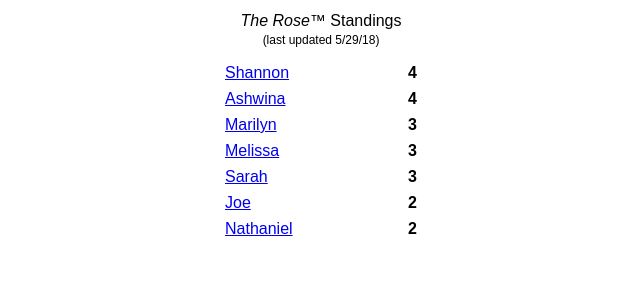
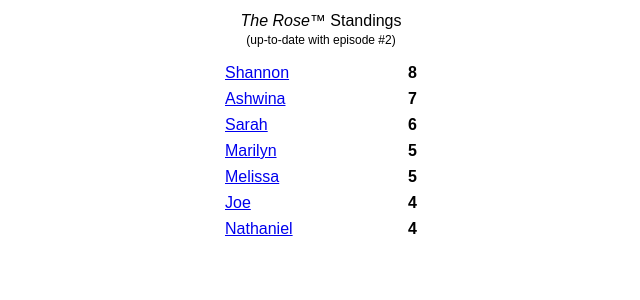
Before and after one commit to martellaj/squad-bachelor-league, a React (Create React App) app: page / in a window 1280 px wide. Shown: the top 300 px of the page, without its empty margins (319-959 px from the left). Built offline with nearby package versions, Linux system fonts and the light colour scheme; the HTML template or start-up script is replaced by a standard one.

Commit message:
Updated for episode #2

```diff
--- a/src/TheRose.js
+++ b/src/TheRose.js
@@ -1,5 +1,5 @@
-import './TheRose.css';
-import React, { Component } from 'react';
+import "./TheRose.css";
+import React, { Component } from "react";
 
 export default class TheRose extends Component {
   constructor() {
@@ -22,7 +22,7 @@ export default class TheRose extends Component {
             <span className="rose-title">The Rose™</span> Standings
           </div>
           <span className="rose-last-updated">
-                        (last updated 5/29/18)
+            (up-to-date with episode #2)
           </span>
         </div>
         {this.renderStandings(standings)}
@@ -75,10 +75,8 @@ export default class TheRose extends Component {
             onClick={() => this.onNameClick(standing)}
           >
             {standing.name}
-                    </a>{' '}
-                    <span className="rose-standing-points">
-                        {standing.points}
-                    </span>
+          </a>{" "}
+          <span className="rose-standing-points">{standing.points}</span>
         </div>
       );
     }
@@ -87,9 +85,7 @@ export default class TheRose extends Component {
   }
 
   onNameClick(standing) {
-        if (
-            standing.name === (this.state.standing && this.state.standing.name)
-        ) {
+    if (standing.name === (this.state.standing && this.state.standing.name)) {
       this.setState({
         standing: null
       });
@@ -122,21 +118,15 @@ export default class TheRose extends Component {
       playerElements.push(
         <div
           className="player-container"
-                    onClick={() => window.open(player.bio, '_blank')}
+          onClick={() => window.open(player.bio, "_blank")}
         >
-                    <span
-                        className={
-                            player.eliminated && 'player-name-eliminated'
-                        }
-                    >
+          <span className={player.eliminated && "player-name-eliminated"}>
             {player.name} (pick #{player.pick})
           </span>
-                    {player.note && (
-                        <div className="player-note">{player.note}</div>
-                    )}
+          {player.note && <div className="player-note">{player.note}</div>}
           <img
             className={`player-picture ${
-                            player.eliminated ? 'player-picture-eliminated' : ''
+              player.eliminated ? "player-picture-eliminated" : ""
             }`}
             src={player.picture}
           />
--- a/src/data.js
+++ b/src/data.js
@@ -1,232 +1,217 @@
 export default {
   teams: [
     {
-            name: 'Joe',
+      name: "Joe",
       players: [
         {
-                    name: 'David',
-                    bio:
-                        'http://abc.go.com/shows/the-bachelorette/cast/david-2018',
+          name: "David",
+          bio: "http://abc.go.com/shows/the-bachelorette/cast/david-2018",
           picture:
-                        'https://cdn1.edgedatg.com/aws/v2/abc/TheBachelorette/person/2136984/217669ff3e6866e90c1af6c4cebe3d4f/330x330-Q90_217669ff3e6866e90c1af6c4cebe3d4f.jpg',
+            "https://cdn1.edgedatg.com/aws/v2/abc/TheBachelorette/person/2136984/217669ff3e6866e90c1af6c4cebe3d4f/330x330-Q90_217669ff3e6866e90c1af6c4cebe3d4f.jpg",
           pick: 5,
-                    points: 1,
+          points: 2,
           eliminated: false
         },
         {
-                    name: 'Joe',
-                    bio:
-                        'http://abc.go.com/shows/the-bachelorette/cast/joe-2018',
+          name: "Joe",
+          bio: "http://abc.go.com/shows/the-bachelorette/cast/joe-2018",
           picture:
-                        'https://cdn1.edgedatg.com/aws/v2/abc/TheBachelorette/person/2136990/1e14c90884705537a9b056edf278aace/330x330-Q90_1e14c90884705537a9b056edf278aace.jpg',
+            "https://cdn1.edgedatg.com/aws/v2/abc/TheBachelorette/person/2136990/1e14c90884705537a9b056edf278aace/330x330-Q90_1e14c90884705537a9b056edf278aace.jpg",
           pick: 8,
           points: 0,
           eliminated: true,
           note: "His watermelons weren't good enough."
         },
         {
-                    name: 'Jake',
-                    bio:
-                        'http://abc.go.com/shows/the-bachelorette/cast/jake-2018',
+          name: "Jake",
+          bio: "http://abc.go.com/shows/the-bachelorette/cast/jake-2018",
           picture:
-                        'https://cdn1.edgedatg.com/aws/v2/abc/TheBachelorette/person/2136987/a68df3fb0e9f757d083a2e557d86b7de/330x330-Q90_a68df3fb0e9f757d083a2e557d86b7de.jpg',
+            "https://cdn1.edgedatg.com/aws/v2/abc/TheBachelorette/person/2136987/a68df3fb0e9f757d083a2e557d86b7de/330x330-Q90_a68df3fb0e9f757d083a2e557d86b7de.jpg",
           pick: 17,
           points: 0,
           eliminated: true,
-                    note: 'He had a transformative year.'
+          note: "He had a transformative year."
         },
         {
-                    name: 'Garrett',
-                    bio:
-                        'http://abc.go.com/shows/the-bachelorette/cast/garrett-2018',
+          name: "Garrett",
+          bio: "http://abc.go.com/shows/the-bachelorette/cast/garrett-2018",
           picture:
-                        'https://cdn1.edgedatg.com/aws/v2/abc/TheBachelorette/person/2136985/4b71f6d322044f21e038ddbf575d1dc1/330x330-Q90_4b71f6d322044f21e038ddbf575d1dc1.jpg',
+            "https://cdn1.edgedatg.com/aws/v2/abc/TheBachelorette/person/2136985/4b71f6d322044f21e038ddbf575d1dc1/330x330-Q90_4b71f6d322044f21e038ddbf575d1dc1.jpg",
           pick: 20,
-                    points: 1,
+          points: 2,
           eliminated: false,
           note: "He's the human embodiment of a labrador."
         }
       ]
     },
     {
-            name: 'Shannon',
+      name: "Shannon",
       players: [
         {
-                    name: 'Colton',
-                    bio:
-                        'http://abc.go.com/shows/the-bachelorette/cast/colton-2018',
+          name: "Colton",
+          bio: "http://abc.go.com/shows/the-bachelorette/cast/colton-2018",
           picture:
-                        'https://cdn1.edgedatg.com/aws/v2/abc/TheBachelorette/person/2136980/b1f6fb113d17379e7e5bcea7e5c8ac15/330x330-Q90_b1f6fb113d17379e7e5bcea7e5c8ac15.jpg',
+            "https://cdn1.edgedatg.com/aws/v2/abc/TheBachelorette/person/2136980/b1f6fb113d17379e7e5bcea7e5c8ac15/330x330-Q90_b1f6fb113d17379e7e5bcea7e5c8ac15.jpg",
           pick: 4,
-                    points: 1,
+          points: 2,
           eliminated: false,
-                    note: "He's an unemployed football player and virgin."
+          note:
+            "He's an unemployed football player and virgin and loves dating girls from this series."
         },
         {
-                    name: 'Blake',
-                    bio:
-                        'http://abc.go.com/shows/the-bachelorette/cast/blake-2018',
+          name: "Blake",
+          bio: "http://abc.go.com/shows/the-bachelorette/cast/blake-2018",
           picture:
-                        'https://cdn1.edgedatg.com/aws/v2/abc/TheBachelorette/person/2136973/56a86eee7099bd5d1d26005b64172c59/330x330-Q90_56a86eee7099bd5d1d26005b64172c59.jpg',
+            "https://cdn1.edgedatg.com/aws/v2/abc/TheBachelorette/person/2136973/56a86eee7099bd5d1d26005b64172c59/330x330-Q90_56a86eee7099bd5d1d26005b64172c59.jpg",
           pick: 9,
-                    points: 1,
+          points: 2,
           eliminated: false
         },
         {
-                    name: 'Jason',
-                    bio:
-                        'http://abc.go.com/shows/the-bachelorette/cast/jason-2018',
+          name: "Jason",
+          bio: "http://abc.go.com/shows/the-bachelorette/cast/jason-2018",
           picture:
-                        'https://cdn1.edgedatg.com/aws/v2/abc/TheBachelorette/person/2136988/312716db8f5981f24b198c3f836d369b/330x330-Q90_312716db8f5981f24b198c3f836d369b.jpg',
+            "https://cdn1.edgedatg.com/aws/v2/abc/TheBachelorette/person/2136988/312716db8f5981f24b198c3f836d369b/330x330-Q90_312716db8f5981f24b198c3f836d369b.jpg",
           pick: 16,
-                    points: 1,
+          points: 2,
           eliminated: false,
-                    note: 'Seattle? Buffalo? The town from Grease?'
+          note: "Seattle? Buffalo? The town from Grease?"
         },
         {
-                    name: 'Connor',
-                    bio:
-                        'http://abc.go.com/shows/the-bachelorette/cast/connor-2018',
+          name: "Connor",
+          bio: "http://abc.go.com/shows/the-bachelorette/cast/connor-2018",
           picture:
-                        'https://cdn1.edgedatg.com/aws/v2/abc/TheBachelorette/person/2136982/544e71f76e986c86f4a14b215b4be28b/330x330-Q90_544e71f76e986c86f4a14b215b4be28b.jpg',
+            "https://cdn1.edgedatg.com/aws/v2/abc/TheBachelorette/person/2136982/544e71f76e986c86f4a14b215b4be28b/330x330-Q90_544e71f76e986c86f4a14b215b4be28b.jpg",
           pick: 21,
+          points: 2,
+          eliminated: false,
+          note: "Prefers that you don't show him your trophies."
+        }
+      ]
+    },
+    {
+      name: "Marilyn",
+      players: [
+        {
+          name: "Alex",
+          bio: "http://abc.go.com/shows/the-bachelorette/cast/alex-2018",
+          picture:
+            "https://cdn1.edgedatg.com/aws/v2/abc/TheBachelorette/person/2136969/6a88929e7ef051b7ef8c7d9c074e9b9b/330x330-Q90_6a88929e7ef051b7ef8c7d9c074e9b9b.jpg",
+          pick: 2,
           points: 1,
+          eliminated: true
+        },
+        {
+          name: "Lincoln",
+          bio: "http://abc.go.com/shows/the-bachelorette/cast/lincoln-2018",
+          picture:
+            "https://cdn1.edgedatg.com/aws/v2/abc/TheBachelorette/person/2136998/f3f84500127769a7964e298cf31d5f48/330x330-Q90_f3f84500127769a7964e298cf31d5f48.jpg",
+          pick: 11,
+          points: 2,
+          eliminated: false,
+          note: "He has the cleanest toilet around."
+        },
+        {
+          name: "Kamil",
+          bio: "http://abc.go.com/shows/the-bachelorette/cast/kamil-2018",
+          picture:
+            "https://cdn1.edgedatg.com/aws/v2/abc/TheBachelorette/person/2136996/2a2058fa956c7a592876798df0c69964/330x330-Q90_2a2058fa956c7a592876798df0c69964.jpg",
+          pick: 14,
+          points: 0,
+          eliminated: true
+        },
+        {
+          name: "Leo",
+          bio: "http://abc.go.com/shows/the-bachelorette/cast/leo-2018",
+          picture:
+            "https://cdn1.edgedatg.com/aws/v2/abc/TheBachelorette/person/2136997/4137be811c058026122e6b9d99366592/330x330-Q90_4137be811c058026122e6b9d99366592.jpg",
+          pick: 23,
+          points: 2,
+          eliminated: false,
+          note: "HE HAS HEART!"
+        }
+      ]
+    },
+    {
+      name: "Ashwina",
+      players: [
+        {
+          name: "Trent",
+          bio: "http://abc.go.com/shows/the-bachelorette/cast/trent-2018",
+          picture:
+            "https://cdn1.edgedatg.com/aws/v2/abc/TheBachelorette/person/2137003/5a24cefbdb6ee84b0f730ffb7e43d2c3/330x330-Q90_5a24cefbdb6ee84b0f730ffb7e43d2c3.jpg",
+          pick: 6,
+          points: 1,
+          eliminated: true,
+          note: "Sorry, Fabio!"
+        },
+        {
+          name: "Jean Blanc",
+          bio: "http://abc.go.com/shows/the-bachelorette/cast/jean-blanc-2018",
+          picture:
+            "https://cdn1.edgedatg.com/aws/v2/abc/TheBachelorette/person/2136989/a9f191928dd0fe4c323949cc83906bb5/330x330-Q90_a9f191928dd0fe4c323949cc83906bb5.jpg",
+          pick: 7,
+          points: 2,
+          eliminated: false,
+          note: "He's the black Paul Rudd from Anchorman."
+        },
+        {
+          name: "Mike",
+          bio: "http://abc.go.com/shows/the-bachelorette/cast/mike-2018",
+          picture:
+            "https://cdn1.edgedatg.com/aws/v2/abc/TheBachelorette/person/2136999/01641f1b9422c7fc9391ca744e81f3da/330x330-Q90_01641f1b9422c7fc9391ca744e81f3da.jpg",
+          pick: 18,
+          points: 2,
+          eliminated: false,
+          note: "Really? This guy is still here?"
+        },
+        {
+          name: "Nick",
+          bio: "http://abc.go.com/shows/the-bachelorette/cast/nick-2018",
+          picture:
+            "https://cdn1.edgedatg.com/aws/v2/abc/TheBachelorette/person/2137000/e7f689dd037082aef0514078385aefb1/330x330-Q90_e7f689dd037082aef0514078385aefb1.jpg",
+          pick: 19,
+          points: 2,
           eliminated: false
         }
       ]
     },
     {
-            name: 'Marilyn',
+      name: "Melissa",
       players: [
         {
-                    name: 'Alex',
-                    bio:
-                        'http://abc.go.com/shows/the-bachelorette/cast/alex-2018',
+          name: "Jordan",
+          bio: "http://abc.go.com/shows/the-bachelorette/cast/jordan-2018",
           picture:
-                        'https://cdn1.edgedatg.com/aws/v2/abc/TheBachelorette/person/2136969/6a88929e7ef051b7ef8c7d9c074e9b9b/330x330-Q90_6a88929e7ef051b7ef8c7d9c074e9b9b.jpg',
-                    pick: 2,
-                    points: 1,
+            "https://cdn1.edgedatg.com/aws/v2/abc/TheBachelorette/person/2136995/26907de0d40a878212e86808dfa515a3/330x330-Q90_26907de0d40a878212e86808dfa515a3.jpg",
+          pick: 1,
+          points: 2,
+          eliminated: false,
+          note: "He's a robot who likes to get naked."
+        },
+        {
+          name: "Christon",
+          bio: "http://abc.go.com/shows/the-bachelorette/cast/christon-2018",
+          picture:
+            "https://cdn1.edgedatg.com/aws/v2/abc/TheBachelorette/person/2136978/9139f63ef6c294cabd30722f5b16b8a3/330x330-Q90_9139f63ef6c294cabd30722f5b16b8a3.jpg",
+          pick: 12,
+          points: 2,
           eliminated: false
         },
         {
-                    name: 'Lincoln',
-                    bio:
-                        'http://abc.go.com/shows/the-bachelorette/cast/lincoln-2018',
+          name: "Rickey",
+          bio: "http://abc.go.com/shows/the-bachelorette/cast/rickey-2018",
           picture:
-                        'https://cdn1.edgedatg.com/aws/v2/abc/TheBachelorette/person/2136998/f3f84500127769a7964e298cf31d5f48/330x330-Q90_f3f84500127769a7964e298cf31d5f48.jpg',
-                    pick: 11,
+            "https://cdn1.edgedatg.com/aws/v2/abc/TheBachelorette/person/2137001/d69d7759279021bb435d0d64ccb1db2a/330x330-Q90_d69d7759279021bb435d0d64ccb1db2a.jpg",
+          pick: 13,
           points: 1,
-                    eliminated: false,
-                    note: 'He has the cleanest toilet around.'
-                },
-                {
-                    name: 'Kamil',
-                    bio:
-                        'http://abc.go.com/shows/the-bachelorette/cast/kamil-2018',
-                    picture:
-                        'https://cdn1.edgedatg.com/aws/v2/abc/TheBachelorette/person/2136996/2a2058fa956c7a592876798df0c69964/330x330-Q90_2a2058fa956c7a592876798df0c69964.jpg',
-                    pick: 14,
-                    points: 0,
           eliminated: true
         },
         {
-                    name: 'Leo',
-                    bio:
-                        'http://abc.go.com/shows/the-bachelorette/cast/leo-2018',
+          name: "Grant",
+          bio: "http://abc.go.com/shows/the-bachelorette/cast/grant-2018",
           picture:
-                        'https://cdn1.edgedatg.com/aws/v2/abc/TheBachelorette/person/2136997/4137be811c058026122e6b9d99366592/330x330-Q90_4137be811c058026122e6b9d99366592.jpg',
-                    pick: 23,
-                    points: 1,
-                    eliminated: false
-                }
-            ]
-        },
-        {
-            name: 'Ashwina',
-            players: [
-                {
-                    name: 'Trent',
-                    bio:
-                        'http://abc.go.com/shows/the-bachelorette/cast/trent-2018',
-                    picture:
-                        'https://cdn1.edgedatg.com/aws/v2/abc/TheBachelorette/person/2137003/5a24cefbdb6ee84b0f730ffb7e43d2c3/330x330-Q90_5a24cefbdb6ee84b0f730ffb7e43d2c3.jpg',
-                    pick: 6,
-                    points: 1,
-                    eliminated: false
-                },
-                {
-                    name: 'Jean Blanc',
-                    bio:
-                        'http://abc.go.com/shows/the-bachelorette/cast/jean-blanc-2018',
-                    picture:
-                        'https://cdn1.edgedatg.com/aws/v2/abc/TheBachelorette/person/2136989/a9f191928dd0fe4c323949cc83906bb5/330x330-Q90_a9f191928dd0fe4c323949cc83906bb5.jpg',
-                    pick: 7,
-                    points: 1,
-                    eliminated: false,
-                    note: "He's the black Paul Rudd from Anchorman."
-                },
-                {
-                    name: 'Mike',
-                    bio:
-                        'http://abc.go.com/shows/the-bachelorette/cast/mike-2018',
-                    picture:
-                        'https://cdn1.edgedatg.com/aws/v2/abc/TheBachelorette/person/2136999/01641f1b9422c7fc9391ca744e81f3da/330x330-Q90_01641f1b9422c7fc9391ca744e81f3da.jpg',
-                    pick: 18,
-                    points: 1,
-                    eliminated: false
-                },
-                {
-                    name: 'Nick',
-                    bio:
-                        'http://abc.go.com/shows/the-bachelorette/cast/nick-2018',
-                    picture:
-                        'https://cdn1.edgedatg.com/aws/v2/abc/TheBachelorette/person/2137000/e7f689dd037082aef0514078385aefb1/330x330-Q90_e7f689dd037082aef0514078385aefb1.jpg',
-                    pick: 19,
-                    points: 1,
-                    eliminated: false
-                }
-            ]
-        },
-        {
-            name: 'Melissa',
-            players: [
-                {
-                    name: 'Jordan',
-                    bio:
-                        'http://abc.go.com/shows/the-bachelorette/cast/jordan-2018',
-                    picture:
-                        'https://cdn1.edgedatg.com/aws/v2/abc/TheBachelorette/person/2136995/26907de0d40a878212e86808dfa515a3/330x330-Q90_26907de0d40a878212e86808dfa515a3.jpg',
-                    pick: 1,
-                    points: 1,
-                    eliminated: false,
-                    note: "He's a robot."
-                },
-                {
-                    name: 'Christon',
-                    bio:
-                        'http://abc.go.com/shows/the-bachelorette/cast/christon-2018',
-                    picture:
-                        'https://cdn1.edgedatg.com/aws/v2/abc/TheBachelorette/person/2136978/9139f63ef6c294cabd30722f5b16b8a3/330x330-Q90_9139f63ef6c294cabd30722f5b16b8a3.jpg',
-                    pick: 12,
-                    points: 1,
-                    eliminated: false
-                },
-                {
-                    name: 'Rickey',
-                    bio:
-                        'http://abc.go.com/shows/the-bachelorette/cast/rickey-2018',
-                    picture:
-                        'https://cdn1.edgedatg.com/aws/v2/abc/TheBachelorette/person/2137001/d69d7759279021bb435d0d64ccb1db2a/330x330-Q90_d69d7759279021bb435d0d64ccb1db2a.jpg',
-                    pick: 13,
-                    points: 1,
-                    eliminated: false
-                },
-                {
-                    name: 'Grant',
-                    bio:
-                        'http://abc.go.com/shows/the-bachelorette/cast/grant-2018',
-                    picture:
-                        'https://cdn1.edgedatg.com/aws/v2/abc/TheBachelorette/person/2136986/08f41f09244870c4c32e5d23553ca3b5/330x330-Q90_08f41f09244870c4c32e5d23553ca3b5.jpg',
+            "https://cdn1.edgedatg.com/aws/v2/abc/TheBachelorette/person/2136986/08f41f09244870c4c32e5d23553ca3b5/330x330-Q90_08f41f09244870c4c32e5d23553ca3b5.jpg",
           pick: 24,
           points: 0,
           eliminated: true
@@ -234,94 +219,86 @@ export default {
       ]
     },
     {
-            name: 'Sarah',
+      name: "Sarah",
       players: [
         {
-                    name: 'Ryan',
-                    bio:
-                        'http://abc.go.com/shows/the-bachelorette/cast/ryan-2018',
+          name: "Ryan",
+          bio: "http://abc.go.com/shows/the-bachelorette/cast/ryan-2018",
           picture:
-                        'https://cdn1.edgedatg.com/aws/v2/abc/TheBachelorette/person/2137002/d73c9e364b42bbded7d5999c4ce7c91b/330x330-Q90_d73c9e364b42bbded7d5999c4ce7c91b.jpg',
+            "https://cdn1.edgedatg.com/aws/v2/abc/TheBachelorette/person/2137002/d73c9e364b42bbded7d5999c4ce7c91b/330x330-Q90_d73c9e364b42bbded7d5999c4ce7c91b.jpg",
           pick: 3,
-                    points: 1,
+          points: 2,
           eliminated: false
         },
         {
-                    name: 'Wills',
-                    bio:
-                        'http://abc.go.com/shows/the-bachelorette/cast/wills-2018',
+          name: "Wills",
+          bio: "http://abc.go.com/shows/the-bachelorette/cast/wills-2018",
           picture:
-                        'https://cdn1.edgedatg.com/aws/v2/abc/TheBachelorette/person/2137004/7d67ca57e29cc819a1697cc10ac32da1/330x330-Q90_7d67ca57e29cc819a1697cc10ac32da1.jpg',
+            "https://cdn1.edgedatg.com/aws/v2/abc/TheBachelorette/person/2137004/7d67ca57e29cc819a1697cc10ac32da1/330x330-Q90_7d67ca57e29cc819a1697cc10ac32da1.jpg",
           pick: 10,
-                    points: 1,
+          points: 2,
           eliminated: false,
           note: "He'll probably make a wand/penis joke."
         },
         {
-                    name: 'Darius',
-                    bio:
-                        'http://abc.go.com/shows/the-bachelorette/cast/darius-2018',
+          name: "Darius",
+          bio: "http://abc.go.com/shows/the-bachelorette/cast/darius-2018",
           picture:
-                        'https://cdn1.edgedatg.com/aws/v2/abc/TheBachelorette/person/2136983/c61748ca4a429cc3135f74c040d4c25f/330x330-Q90_c61748ca4a429cc3135f74c040d4c25f.jpg',
+            "https://cdn1.edgedatg.com/aws/v2/abc/TheBachelorette/person/2136983/c61748ca4a429cc3135f74c040d4c25f/330x330-Q90_c61748ca4a429cc3135f74c040d4c25f.jpg",
           pick: 15,
           points: 0,
           eliminated: true
         },
         {
-                    name: 'John',
-                    bio:
-                        'http://abc.go.com/shows/the-bachelorette/cast/john-2018',
+          name: "John",
+          bio: "http://abc.go.com/shows/the-bachelorette/cast/john-2018",
           picture:
-                        'https://cdn1.edgedatg.com/aws/v2/abc/TheBachelorette/person/2136991/2df4b9d42e9461b280209f1902e9b518/330x330-Q90_2df4b9d42e9461b280209f1902e9b518.jpg',
+            "https://cdn1.edgedatg.com/aws/v2/abc/TheBachelorette/person/2136991/2df4b9d42e9461b280209f1902e9b518/330x330-Q90_2df4b9d42e9461b280209f1902e9b518.jpg",
           pick: 22,
-                    points: 1,
+          points: 2,
           eliminated: false,
           note: "He'lll Venmo you $5 for a rose."
         }
       ]
     },
     {
-            name: 'Nathaniel',
+      name: "Nathaniel",
       players: [
         {
-                    name: 'Chase',
-                    bio:
-                        'http://abc.go.com/shows/the-bachelorette/cast/chase-2018',
+          name: "Chase",
+          bio: "http://abc.go.com/shows/the-bachelorette/cast/chase-2018",
           picture:
-                        'https://cdn1.edgedatg.com/aws/v2/abc/TheBachelorette/person/2136974/cee15b12d275feaa9841a4eca1b8d1f1/330x330-Q90_cee15b12d275feaa9841a4eca1b8d1f1.jpg',
+            "https://cdn1.edgedatg.com/aws/v2/abc/TheBachelorette/person/2136974/cee15b12d275feaa9841a4eca1b8d1f1/330x330-Q90_cee15b12d275feaa9841a4eca1b8d1f1.jpg",
           pick: 25,
           points: 0,
           eliminated: true
         },
         {
-                    name: 'Chris',
-                    bio:
-                        'http://abc.go.com/shows/the-bachelorette/cast/chris-2018',
+          name: "Chris",
+          bio: "http://abc.go.com/shows/the-bachelorette/cast/chris-2018",
           picture:
-                        'https://cdn1.edgedatg.com/aws/v2/abc/TheBachelorette/person/2136975/6028bfedd72e1d0fbc2a2f0ac3ad08e5/330x330-Q90_6028bfedd72e1d0fbc2a2f0ac3ad08e5.jpg',
+            "https://cdn1.edgedatg.com/aws/v2/abc/TheBachelorette/person/2136975/6028bfedd72e1d0fbc2a2f0ac3ad08e5/330x330-Q90_6028bfedd72e1d0fbc2a2f0ac3ad08e5.jpg",
           pick: 26,
-                    points: 1,
+          points: 2,
           eliminated: false,
-                    note: 'He may or may not work for TMZ.'
+          note:
+            "He may or may not work for TMZ. Or be Ben Stiller's love child."
         },
         {
-                    name: 'Clay',
-                    bio:
-                        'http://abc.go.com/shows/the-bachelorette/cast/clay-2018',
+          name: "Clay",
+          bio: "http://abc.go.com/shows/the-bachelorette/cast/clay-2018",
           picture:
-                        'https://cdn1.edgedatg.com/aws/v2/abc/TheBachelorette/person/2136979/2d0036b87c6deb2793dbc5aa5101a50d/330x330-Q90_2d0036b87c6deb2793dbc5aa5101a50d.jpg',
+            "https://cdn1.edgedatg.com/aws/v2/abc/TheBachelorette/person/2136979/2d0036b87c6deb2793dbc5aa5101a50d/330x330-Q90_2d0036b87c6deb2793dbc5aa5101a50d.jpg",
           pick: 27,
-                    points: 1,
+          points: 2,
           eliminated: false,
-                    note:
-                        'His sense of smell is his greatest strength (and weakness).'
+          note: "His sense of smell is his greatest strength (and weakness)."
         },
         {
-                    name: 'Christian',
-                    bio:
-                        'http://abc.go.com/shows/the-bachelorette/cast/christian-2018',
+          name: "Christian",
+          bio: "http://abc.go.com/shows/the-bachelorette/cast/christian-2018",
           picture:
-                        'https://cdn1.edgedatg.com/aws/v2/abc/TheBachelorette/person/2136976/5180097495a0f3b9b1cad691065b3829/330x330-Q90_5180097495a0f3b9b1cad691065b3829.jpg',
+            "https://cdn1.edgedatg.com/aws/v2/abc/TheBachelorette/person/2136976/5180097495a0f3b9b1cad691065b3829/330x330-Q90_5180097495a0f3b9b1cad691065b3829.jpg",
           pick: 28,
           points: 0,
           eliminated: true
```
Lines whose indentation alone changed are shown as unchanged.
